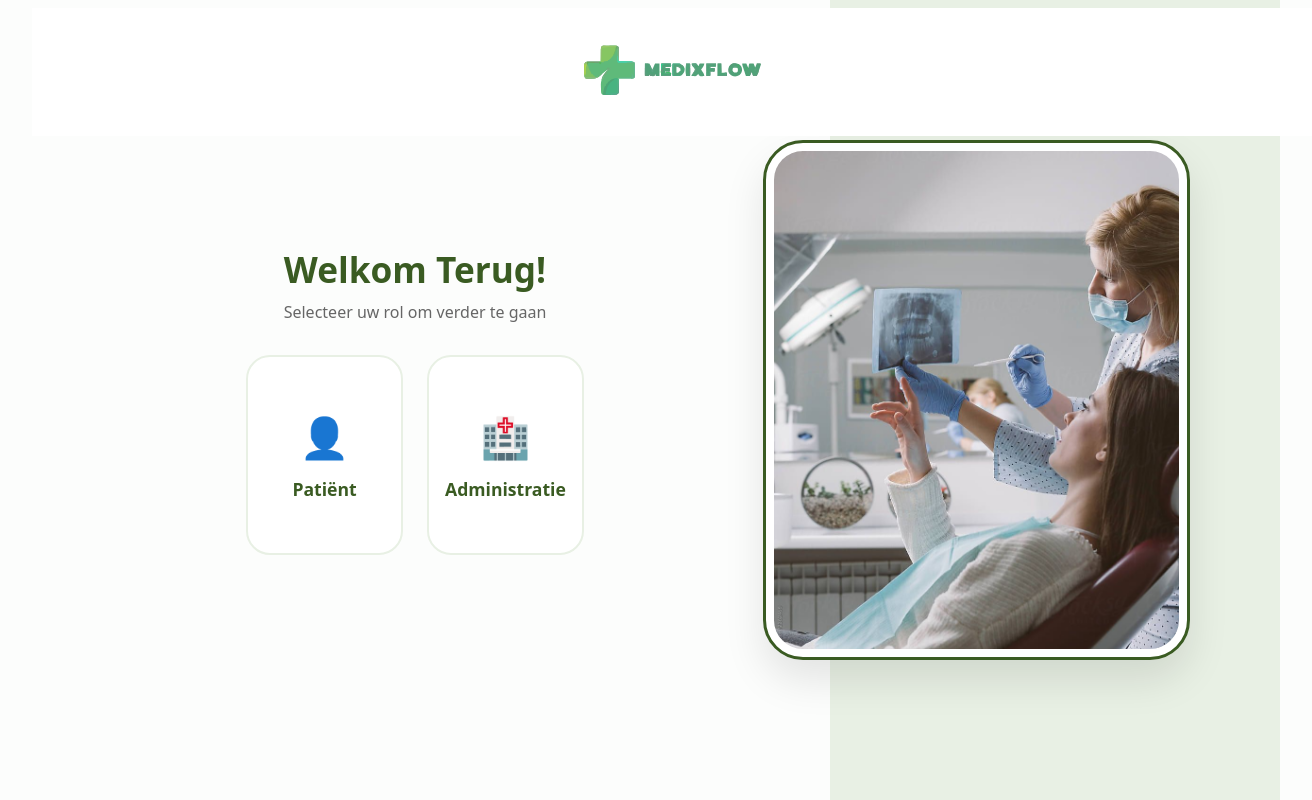
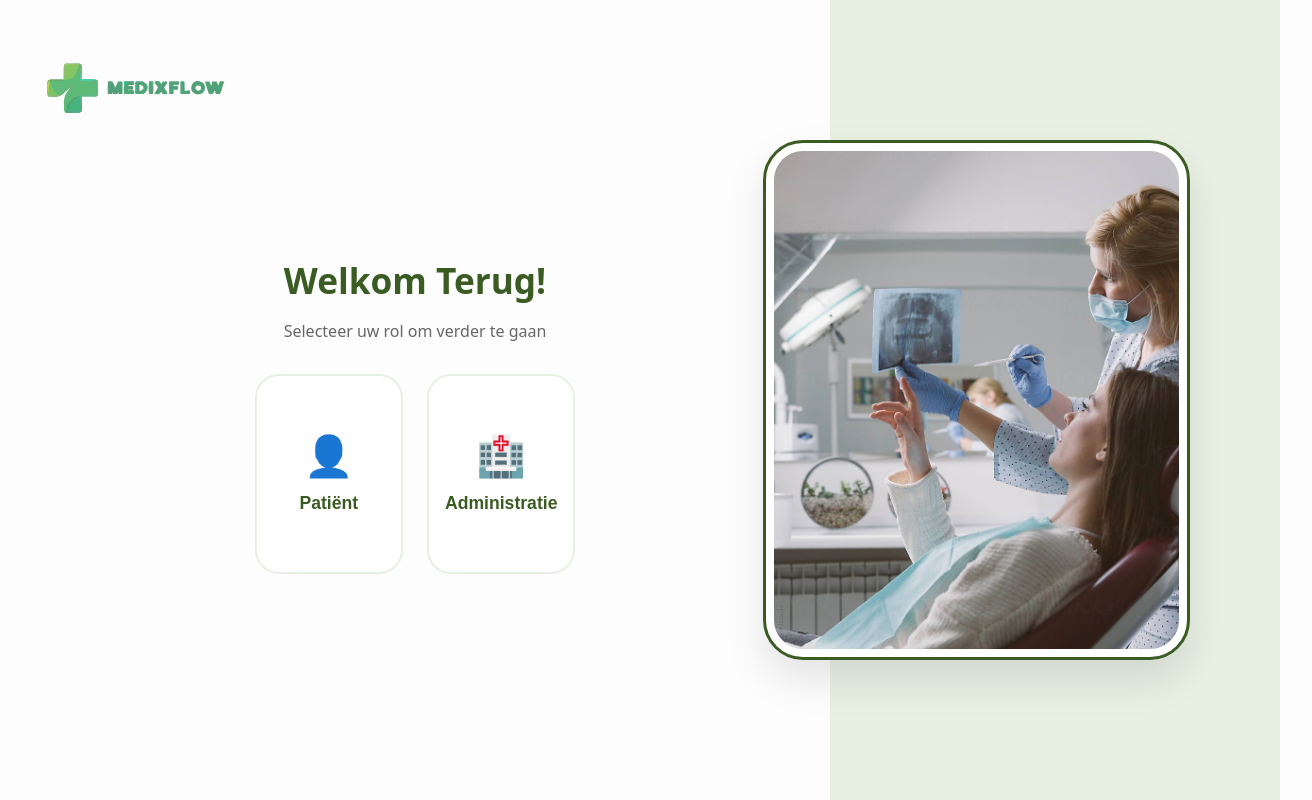
Before and after one commit to 99syukhi/MEDIXFLOW.1, a plain HTML site: page client/login_register.html in a window 1280 px wide. Shown: the whole page, 1312 px wide, since content can reach past the window. Drawn offline with Linux system fonts and the light colour scheme.

Commit message:
correctie geraadpleegt in de login_register.html

```diff
--- a/client/login_register.html
+++ b/client/login_register.html
@@ -5,7 +5,6 @@
     <meta charset="UTF-8" />
     <meta name="viewport" content="width=device-width, initial-scale=1.0" />
     <title>Inloggen & Registreren | Medixflow</title>
-    <link rel="stylesheet" href="css/main.css">
     <link rel="stylesheet" href="css/login_register.css">
     <link rel="icon" href="img/logo1.PNG" type="image/png">
   </head>
```
